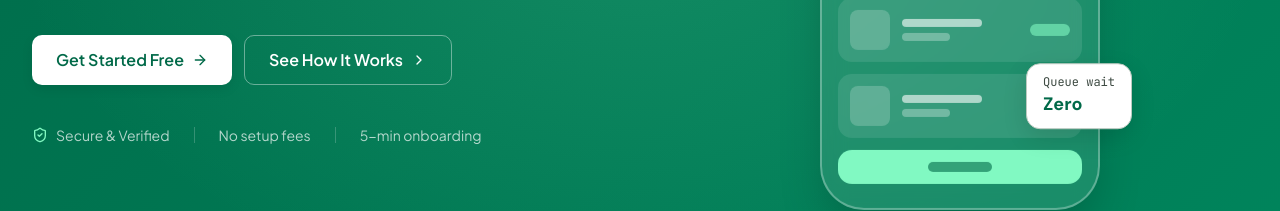
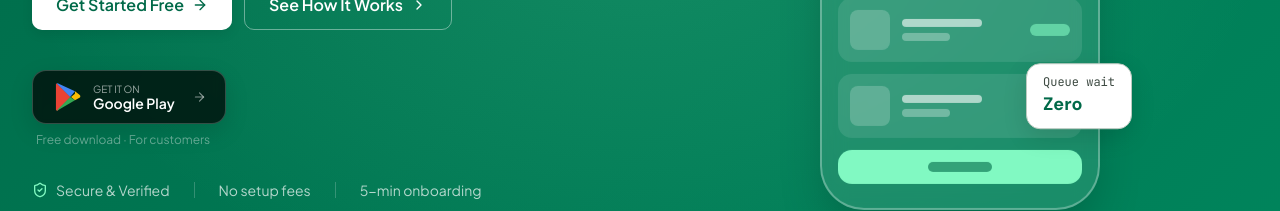
Before and after one commit to rohitranjan753/quickbill-web, a React (Vite) app: page / in a window 1280 px wide. Shown: the part 485-696 px from the top of the page. Built offline with nearby package versions, Linux system fonts and the light colour scheme; no server answers.

Commit message:
Added playstore link

```diff
--- a/src/components/landing/Footer.tsx
+++ b/src/components/landing/Footer.tsx
@@ -49,10 +49,29 @@ export function Footer() {
           {/* Contact */}
           <div>
             <h4 className="font-semibold text-sm mb-4 text-white/70">Contact</h4>
-            <div className="flex flex-col gap-2 text-white/50 text-sm">
+            <div className="flex flex-col gap-2 text-white/50 text-sm mb-5">
               <span>rohit.techhive@gmail.com</span>
               <span>New Delhi, India</span>
             </div>
+            <h4 className="font-semibold text-sm mb-3 text-white/70">Download the App</h4>
+            <a
+              href="https://play.google.com/store/apps/details?id=com.techhive.quickbill.customer"
+              target="_blank"
+              rel="noopener noreferrer"
+              className="group inline-flex items-center gap-2.5 bg-white/8 hover:bg-white/15 border border-white/15 hover:border-white/30 text-white px-4 py-2.5 rounded-lg transition-all duration-300 hover:shadow-lg hover:-translate-y-0.5"
+            >
+              <svg className="w-5 h-5 flex-shrink-0" viewBox="0 0 24 24" fill="none" xmlns="http://www.w3.org/2000/svg">
+                <path d="M3.18 23.5c.3.17.64.22.97.15L14.72 12 3.18.35A1.5 1.5 0 003 1.5v21c0 .37.07.72.18 1z" fill="#EA4335"/>
+                <path d="M18.82 9.17L15.43 12l3.39 2.83 3.87-2.25a1.5 1.5 0 000-2.58l-3.87-2.83z" fill="#FBBC04"/>
+                <path d="M3.18 23.5L14.72 12 3.18.35C2.76.47 2.5.89 2.5 1.5v21c0 .61.26 1.03.68 1z" fill="#EA4335"/>
+                <path d="M14.72 12L3.18 23.5c.33.06.67.01.97-.16l14.67-8.51L14.72 12z" fill="#34A853"/>
+                <path d="M3.18.35L14.72 12l4.1-4.83L3.97.19A1.5 1.5 0 003.18.35z" fill="#4285F4"/>
+              </svg>
+              <div>
+                <div className="text-[9px] text-white/50 leading-none">GET IT ON</div>
+                <div className="text-xs font-semibold leading-none mt-0.5">Google Play</div>
+              </div>
+            </a>
           </div>
         </div>
 
--- a/src/components/landing/HeroSection.tsx
+++ b/src/components/landing/HeroSection.tsx
@@ -79,6 +79,42 @@ export function HeroSection() {
                 See How It Works
                 <ChevronRight size={16} />
               </button>
+            </motion.div>
+
+            {/* Play Store CTA */}
+            <motion.div
+              initial={{ opacity: 0, y: 24 }}
+              animate={{ opacity: 1, y: 0 }}
+              transition={{ duration: 0.6, delay: 0.45 }}
+              className="mb-8"
+            >
+              <a
+                href="https://play.google.com/store/apps/details?id=com.techhive.quickbill.customer"
+                target="_blank"
+                rel="noopener noreferrer"
+                className="group inline-flex items-center gap-3 bg-black/70 backdrop-blur-sm border border-white/20 hover:border-white/50 hover:bg-black/90 text-white px-5 py-3 rounded-xl transition-all duration-300 shadow-lg hover:shadow-primary/30 hover:shadow-xl active:scale-95"
+              >
+                {/* Play Store icon */}
+                <svg className="w-7 h-7 flex-shrink-0" viewBox="0 0 24 24" fill="none" xmlns="http://www.w3.org/2000/svg">
+                  <path d="M3.18 23.5c.3.17.64.22.97.15L14.72 12 3.18.35A1.5 1.5 0 003 1.5v21c0 .37.07.72.18 1z" fill="#EA4335"/>
+                  <path d="M18.82 9.17L15.43 12l3.39 2.83 3.87-2.25a1.5 1.5 0 000-2.58l-3.87-2.83z" fill="#FBBC04"/>
+                  <path d="M3.18 23.5L14.72 12 3.18.35C2.76.47 2.5.89 2.5 1.5v21c0 .61.26 1.03.68 1z" fill="#EA4335"/>
+                  <path d="M14.72 12L3.18 23.5c.33.06.67.01.97-.16l14.67-8.51L14.72 12z" fill="#34A853"/>
+                  <path d="M3.18.35L14.72 12l4.1-4.83L3.97.19A1.5 1.5 0 003.18.35z" fill="#4285F4"/>
+                </svg>
+                <div className="text-left">
+                  <div className="text-[10px] text-white/60 leading-none mb-0.5">GET IT ON</div>
+                  <div className="text-sm font-semibold leading-none">Google Play</div>
+                </div>
+                <motion.div
+                  animate={{ x: [0, 4, 0] }}
+                  transition={{ duration: 1.5, repeat: Infinity, ease: 'easeInOut' }}
+                  className="ml-1 text-white/50 group-hover:text-white/90 transition-colors"
+                >
+                  <ArrowRight size={14} />
+                </motion.div>
+              </a>
+              <p className="text-white/40 text-xs mt-2 ml-1">Free download · For customers</p>
             </motion.div>
 
             {/* Trust indicators */}
```
